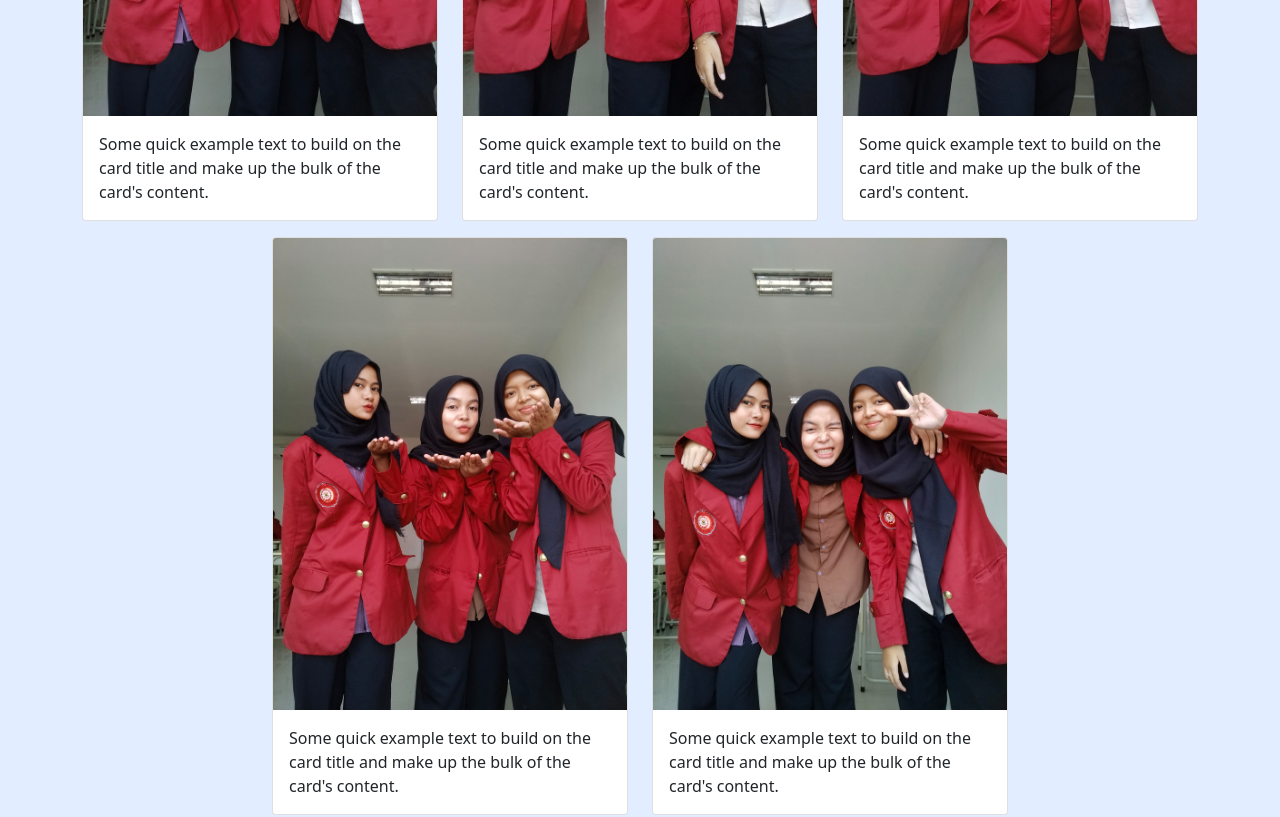
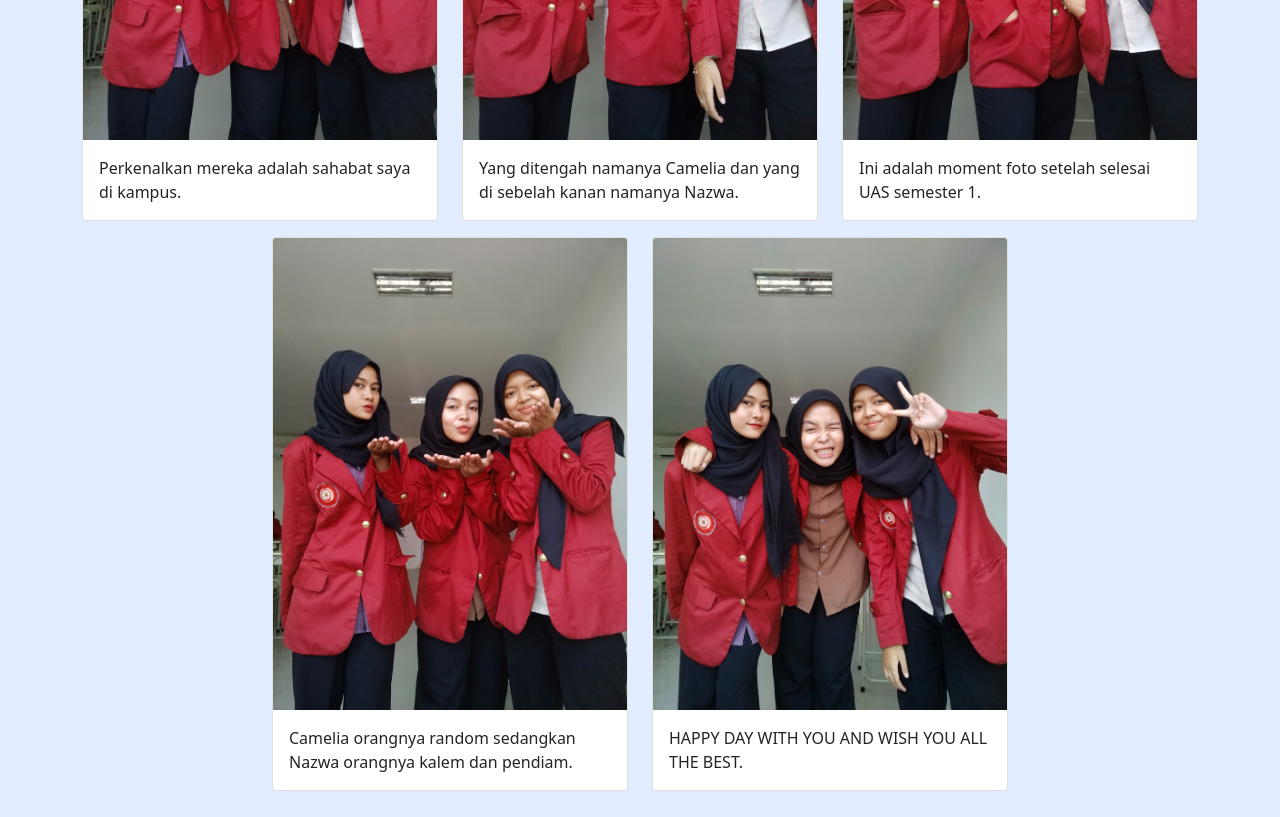
Before and after one commit to Faulan/sitimefaulan.github.io, a plain HTML site: page index.html in a window 1280 px wide. Shown: the part 1900-2717 px from the top of the page. Drawn offline with nearby package versions, Linux system fonts and the light colour scheme.

Commit message:
mengubah paragraf foto

```diff
--- a/index.html
+++ b/index.html
@@ -67,10 +67,10 @@
         </div>
         <div class="row justify-content-center fs-6 text-center">
           <div class="col-md-4">
-            <p>Saya Siti Maefaulan, Biasa di panggil Faulan, Lahir di Cirebon, 21 November 2005, Saya tinggal di Desa Bakunglor, Kecamatan Jamblang, Kabupaten Cirebon, Jawa Barat.</p>
+            <p>Saya Siti Maefaulan, Biasa di panggil Faulan, Lahir di Cirebon, 21 November 2005, Saya tinggal di Desa Bakunglor, Kecamatan Jamblang, Kabupaten Cirebon, Provinsi Jawa Barat.</p>
           </div>
           <div class="col-md-4">
-            <p>Saya berkuliah di Universitas Muhammadiyah Cirebon, Fakultas Teknik, Jurusan Teknik Informatika, Mengikuti UKM Computer Education sebagai Anggota Biasa</p>
+            <p>Saya berkuliah di Universitas Muhammadiyah Cirebon, Fakultas Teknik, Jurusan Teknik Informatika, Mengikuti UKM Computer Education sebagai Anggota Biasa.</p>
           </div>
         </div>
        </div>
@@ -93,7 +93,7 @@
               <div class="card">
                 <img src="./sangat cantik.jpg" class="card-img-top" alt="Galery1" />
                 <div class="card-body">
-                  <p class="card-text">Some quick example text to build on the card title and make up the bulk of the card's content.</p>
+                  <p class="card-text">Perkenalkan mereka adalah sahabat saya di kampus.</p>
                 </div>
               </div>
             </div>
@@ -101,7 +101,7 @@
               <div class="card">
                 <img src="./trio.jpg" class="card-img-top" alt="Galery2" />
                 <div class="card-body">
-                  <p class="card-text">Some quick example text to build on the card title and make up the bulk of the card's content.</p>
+                  <p class="card-text">Yang ditengah namanya Camelia dan yang di sebelah kanan namanya Nazwa.</p>
                 </div>
               </div>
             </div>
@@ -109,7 +109,7 @@
               <div class="card">
                 <img src="./taraktaktung.jpg" class="card-img-top" alt="Galery3" />
                 <div class="card-body">
-                  <p class="card-text">Some quick example text to build on the card title and make up the bulk of the card's content.</p>
+                  <p class="card-text">Ini adalah moment foto setelah selesai UAS semester 1.</p>
                 </div>
               </div>
             </div>
@@ -117,7 +117,7 @@
               <div class="card">
                 <img src="./tata.jpg" class="card-img-top" alt="Galery4" />
                 <div class="card-body">
-                  <p class="card-text">Some quick example text to build on the card title and make up the bulk of the card's content.</p>
+                  <p class="card-text">Camelia orangnya random sedangkan Nazwa orangnya kalem dan pendiam.</p>
                 </div>
               </div>
             </div>
@@ -125,7 +125,7 @@
               <div class="card">
                 <img src="./tingtong.jpg" class="card-img-top" alt="Galery5" />
                 <div class="card-body">
-                  <p class="card-text">Some quick example text to build on the card title and make up the bulk of the card's content.</p>
+                  <p class="card-text">HAPPY DAY WITH YOU AND WISH YOU ALL THE BEST.</p>
                 </div>
               </div>
             </div>
```
